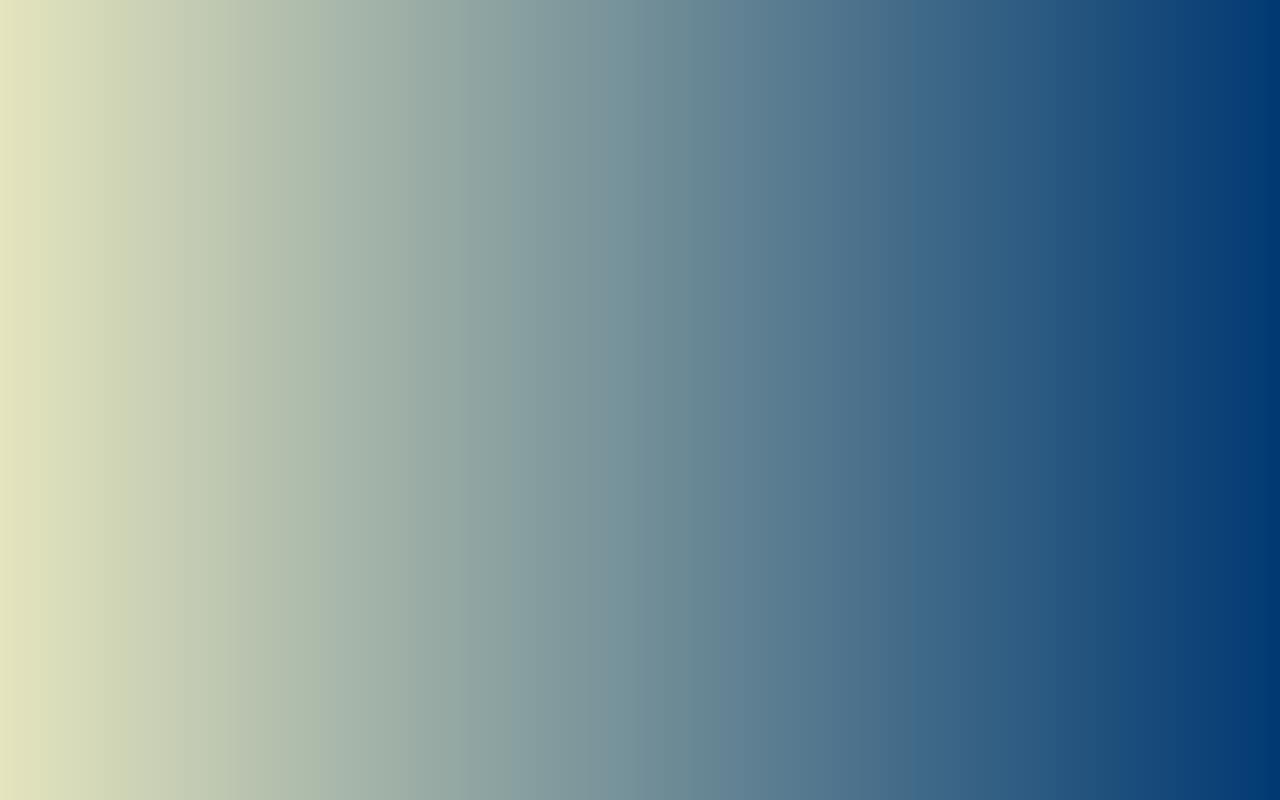
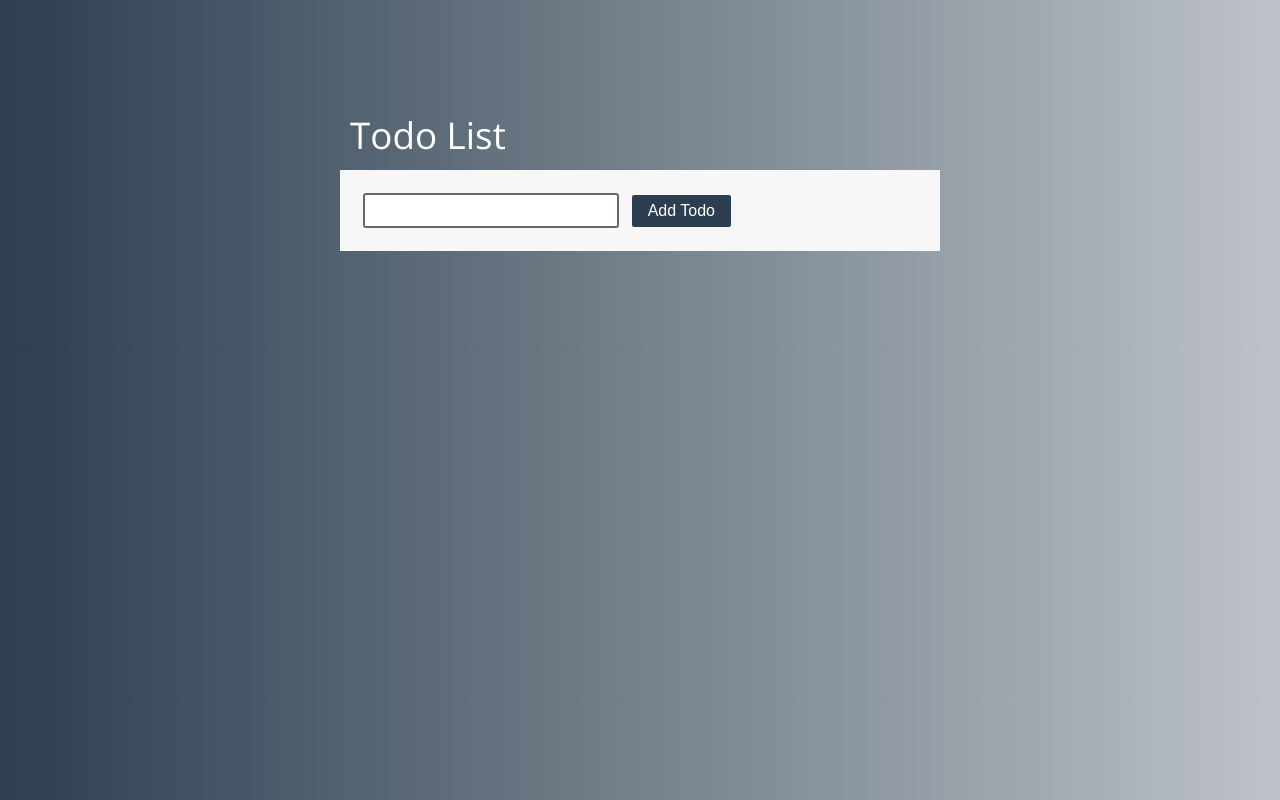
Before and after one commit to MattPahuta/Todos-Springboard, a plain HTML site: page index.html in a window 1280 px wide. Drawn offline with nearby package versions, Linux system fonts and the light colour scheme.

Commit message:
revise design and add basic todo functionality

```diff
--- a/app.js
+++ b/app.js
@@ -1 +1,29 @@
 console.log('Todos Script Connected!')
+
+const form = document.querySelector('#add-todo'); // was #add-friend
+const input = document.querySelector('#todo'); // was #first-name
+const todoList = document.querySelector('#todo-list'); // Todo UL, was #friendList
+
+// Add event listener to entire UL (friendList)
+todoList.addEventListener('click', function(e){
+  console.log(event.target.tagName)
+  if (e.target.tagName === 'BUTTON'){
+    e.target.parentElement.remove();
+  }
+  else if (e.target.tagName === 'LI'){
+    e.target.classList.toggle('completed')
+  }
+})
+
+form.addEventListener('submit', function(e){
+  e.preventDefault();
+  console.log(input.value)
+  const newTodo = document.createElement('li'); // newFriend = newTodo
+  const doneBtn = document.createElement('button');
+  newTodo.innerText = `${input.value} `;
+  doneBtn.innerText = 'Done!';
+  input.value = '';
+  todoList.appendChild(newTodo);
+  newTodo.appendChild(doneBtn)
+  doneBtn.classList.add('done-btn');
+})
--- a/index.html
+++ b/index.html
@@ -5,8 +5,26 @@
   <meta name="viewport" content="width=device-width, initial-scale=1.0">
   <title>JS Todos | Springboard</title>
   <link rel="stylesheet" href="styles.css">
+  <link href="https://fonts.googleapis.com/css?family=Open+Sans:400,700&display=swap" rel="stylesheet">
+  <!-- <script src="https://kit.fontawesome.com/59acfc2056.js" crossorigin="anonymous"></script> -->
 </head>
 <body>
+  <div id="container">
+    <div>
+      <h1>Todo List</h1>
+    </div>
+
+    <form action="" id="add-todo">
+      <!-- <label for="todo">Todo:</label> -->
+      <input type="text" id="todo">
+      <button class="add-btn">Add Todo</button>
+    </form>
+
+    <ul id="todo-list">
+      <!-- Todo Items -->
+    </ul>
+
+  </div>
 
   <script src="app.js"></script>
 </body>
--- a/styles.css
+++ b/styles.css
@@ -1,7 +1,117 @@
 /* Todo web app styles */
 
+* {
+  margin: 0;
+  padding: 0;
+  box-sizing: border-box;
+}
+
 body {
-  background: #003973;  /* fallback for old browsers */
-  background: -webkit-linear-gradient(to right, #E5E5BE, #003973);  /* Chrome 10-25, Safari 5.1-6 */
-  background: linear-gradient(to right, #E5E5BE, #003973); /* W3C, IE 10+/ Edge, Firefox 16+, Chrome 26+, Opera 12+, Safari 7+ */
+  font-family: 'Open Sans', sans-serif;
+  background: #bdc3c7;  /* fallback for old browsers */
+  background: -webkit-linear-gradient(to right, #2c3e50, #bdc3c7);  /* Chrome 10-25, Safari 5.1-6 */
+  background: linear-gradient(to right, #2c3e50, #bdc3c7); /* W3C, IE 10+/ Edge, Firefox 16+, Chrome 26+, Opera 12+, Safari 7+ */
 }
+
+/*
+
+li span {
+  background-color: #e74c3c;
+  height: 40px;
+  margin-right: 20px;
+  text-align: center;
+  color: white;
+  width: 0px;
+  display: inline-block;
+  transition: 0.2s linear;
+  opacity: 0;
+}
+
+li:hover span {
+  width: 40px;
+  opacity: 1.0;
+}
+
+i:hover {
+  cursor: pointer;
+}
+
+.fa-plus {
+  float: right;
+} */
+
+#container {
+  width: 600px;
+  margin: 100px auto;
+}
+
+h1 {
+  font-size: 2.3rem;
+  color: white;
+  padding: 10px 10px;
+  font-weight: normal;
+}
+
+form {
+  font-size: 18px;
+  background-color: #f7f7f7;
+  padding: 20px 20px;
+  border: 3px solid rgba(0,0,0,0);
+}
+
+input {
+  font-size: 18px;
+  padding: 5px 10px;
+  color: #2c3e50;
+  border: 2px solid rgb(110, 102, 102);
+  border-radius: 3px;
+}
+
+input:focus {
+  border: 2px solid #bdc3c7;
+  outline: none;
+}
+
+.add-btn {
+  background-color: #2c3e50;
+  padding: 7px 16px;
+  text-align: center;
+  text-decoration: none;
+  margin-left: 8px;
+}
+
+button {
+  font-size: 16px;
+  color: white;
+  padding: 5px 5px;
+  background-color: #55b94c;
+  border: none;
+  border-radius: 2px;
+  cursor: pointer;
+}
+
+.done-btn {
+  margin-left: 10px;
+  font-size: 14px;
+}
+
+ul {
+  list-style: none;
+  margin: 0;
+  padding: 0;
+}
+
+li {
+  background-color: #fff;
+  line-height: 40px;
+  color: #666;
+  padding-left: 20px;
+}
+
+li:nth-child(2n) {
+  background-color: #f7f7f7;
+}
+
+.completed {
+  text-decoration: line-through;
+}
```
